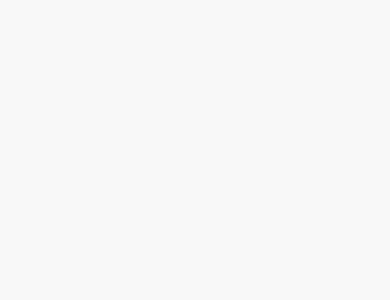
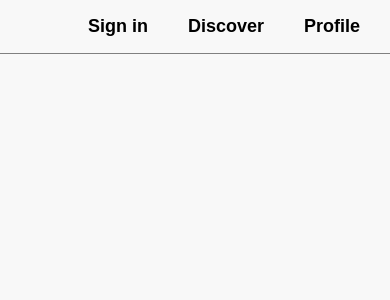
Before and after one commit to omarmohali/cookie-frontend-react, a React (Create React App) app: page / in a window 390 px wide. Shown: the top 300 px of the page. Built offline with nearby package versions, Linux system fonts and the light colour scheme.

Commit message:
Added nav bar, still no mobile

```diff
--- a/public/style.css
+++ b/public/style.css
@@ -1,4 +1,5 @@
 
 body {
     background-color: #F8F8F8;
+    margin: 0;
 }
--- a/src/App.js
+++ b/src/App.js
@@ -1,11 +1,14 @@
 import React from 'react';
+import NavigationBar from "./NavigationBar/NavigationBar";
 import SignupView from "./Signup/SignupView";
 import { BrowserRouter } from "react-router-dom";
 import { Route } from "react-router-dom";
 
+
 function App() {
   return (
     <BrowserRouter>
+        <NavigationBar />
         <Route path="/signup" component={SignupView}/>
     </BrowserRouter>
 
--- /dev/null
+++ b/src/NavigationBar/NavigationBar.css
@@ -0,0 +1,35 @@
+.nav-container {
+    border-bottom: solid;
+    border-width: 1px;
+    border-color: gray;
+
+}
+
+.nav-list {
+    text-align: right;
+    margin-right: 10px;
+    font-weight: 600;
+}
+
+.nav-list-item {
+    display: inline-block;
+    margin: 0 20px 0 20px;
+    font-family: sans-serif;
+    text-decoration: none;
+    font-size: 18px;
+}
+
+.nav-list-item a {
+    color: black;
+    text-decoration: none;
+}
+
+.nav-list-item a:visited {
+    color: black;
+    text-decoration: none;
+}
+
+.nav-list-item a:hover {
+    color: rgb(101, 66, 40);
+    text-decoration: none;
+}
--- /dev/null
+++ b/src/NavigationBar/NavigationBar.jsx
@@ -0,0 +1,17 @@
+import React from "react";
+import "./NavigationBar.css";
+
+
+function NavigationBar() {
+    return <div className={"nav-container"}>
+        <ul className="nav-list">
+
+            <li className={"nav-list-item"}><a href="">Sign in</a></li>
+            <li className={"nav-list-item"}><a href="">Discover</a></li>
+            <li className={"nav-list-item"}><a href="">Profile</a></li>
+        </ul>
+    </div>
+}
+
+
+export default NavigationBar;
```
